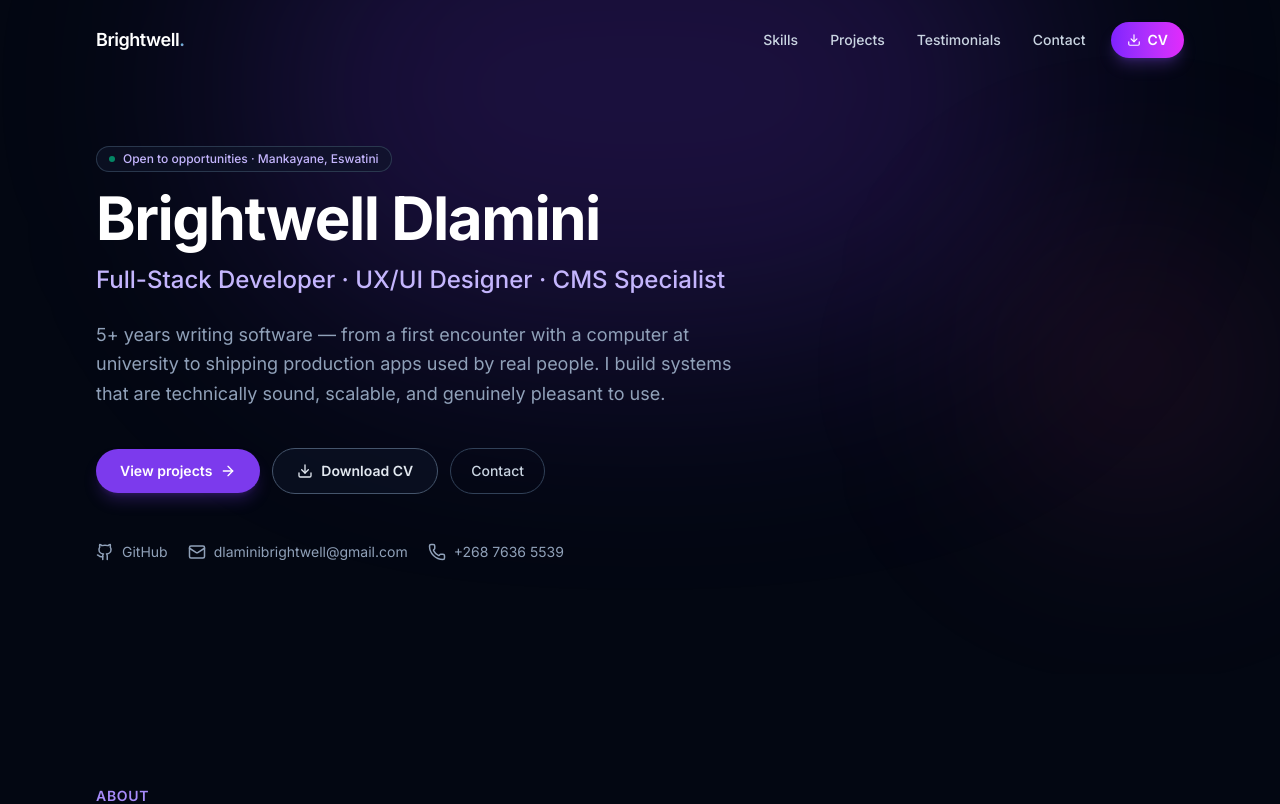
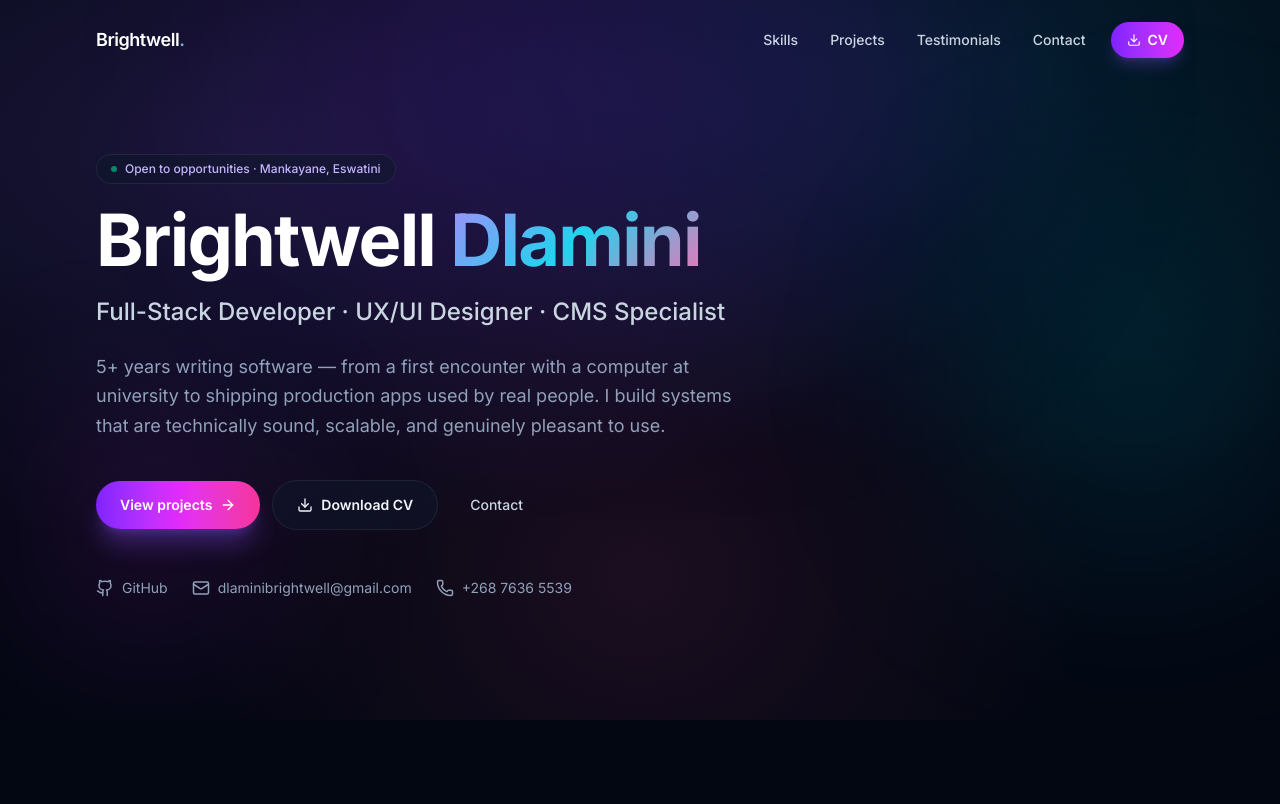
Before and after one commit to Brightwell-Dlamini/brightwell-portfolio, a Next.js app: page / in a window 1280 px wide. Shown: the top 804 px of the page. Built offline with nearby package versions, Linux system fonts and the light colour scheme.

Commit message:
feat(portfolio): Hero parallax + Skills glass cards with whileInView stagger

```diff
--- a/src/components/Hero.tsx
+++ b/src/components/Hero.tsx
@@ -1,84 +1,163 @@
+"use client";
+
+import { useRef } from "react";
+import {
+  motion,
+  useScroll,
+  useTransform,
+  useMotionValue,
+  useSpring,
+} from "framer-motion";
 import { ArrowRight, Download, Github, Mail, Phone } from "lucide-react";
+import { staggerContainer, fadeUp, springSoft } from "@/lib/animations";
 
 export function Hero() {
+  const sectionRef = useRef<HTMLElement>(null);
+  const { scrollYProgress } = useScroll({
+    target: sectionRef,
+    offset: ["start start", "end start"],
+  });
+
+  const yBlob1 = useTransform(scrollYProgress, [0, 1], [0, 120]);
+  const yBlob2 = useTransform(scrollYProgress, [0, 1], [0, -80]);
+  const opacityContent = useTransform(scrollYProgress, [0, 0.6], [1, 0.3]);
+
+  const mouseX = useMotionValue(0);
+  const mouseY = useMotionValue(0);
+  const springX = useSpring(mouseX, { stiffness: 50, damping: 20 });
+  const springY = useSpring(mouseY, { stiffness: 50, damping: 20 });
+  const orb1X = useTransform(springX, [-1, 1], [-18, 18]);
+  const orb1Y = useTransform(springY, [-1, 1], [-12, 12]);
+  const orb2X = useTransform(springX, [-1, 1], [14, -14]);
+  const orb2Y = useTransform(springY, [-1, 1], [10, -10]);
+
+  const onMouseMove = (e: React.MouseEvent) => {
+    const { clientX, clientY } = e;
+    const { innerWidth, innerHeight } = window;
+    mouseX.set((clientX / innerWidth) * 2 - 1);
+    mouseY.set((clientY / innerHeight) * 2 - 1);
+  };
+
   return (
-    <section className="relative overflow-hidden pt-28 pb-20 sm:pt-36 sm:pb-28">
-      <div className="pointer-events-none absolute inset-0">
-        <div className="absolute -top-40 left-1/2 h-[500px] w-[800px] -translate-x-1/2 rounded-full bg-brand-600/20 blur-[120px]" />
-        <div className="absolute top-1/3 right-0 h-72 w-72 rounded-full bg-accent-500/10 blur-[100px]" />
-      </div>
+    <section
+      ref={sectionRef}
+      onMouseMove={onMouseMove}
+      className="relative overflow-hidden pt-28 pb-20 sm:pt-36 sm:pb-28 min-h-[90vh] flex items-center mesh-bg"
+    >
+      <motion.div
+        className="pointer-events-none absolute -top-32 left-1/2 h-[420px] w-[700px] -translate-x-1/2 rounded-full bg-violet-600/25 blur-[120px] will-change-transform"
+        style={{ y: yBlob1, x: orb1X }}
+        animate={{ scale: [1, 1.08, 1], opacity: [0.5, 0.7, 0.5] }}
+        transition={{ duration: 8, repeat: Infinity, ease: "easeInOut" }}
+      />
+      <motion.div
+        className="pointer-events-none absolute top-1/3 right-0 h-72 w-72 rounded-full bg-cyan-500/15 blur-[100px] will-change-transform"
+        style={{ y: yBlob2, x: orb2X, translateY: orb1Y }}
+        animate={{ scale: [1, 1.12, 1] }}
+        transition={{ duration: 10, repeat: Infinity, ease: "easeInOut", delay: 1 }}
+      />
+      <motion.div
+        className="pointer-events-none absolute bottom-20 left-10 h-56 w-56 rounded-full bg-fuchsia-500/15 blur-[90px] will-change-transform"
+        style={{ x: orb2X, y: orb2Y }}
+        animate={{ y: [0, -20, 0] }}
+        transition={{ duration: 6, repeat: Infinity, ease: "easeInOut" }}
+      />
 
-      <div className="relative mx-auto max-w-6xl px-4 sm:px-6 lg:px-8">
+      <motion.div
+        className="relative mx-auto max-w-6xl px-4 sm:px-6 lg:px-8 w-full"
+        style={{ opacity: opacityContent }}
+        variants={staggerContainer}
+        initial="hidden"
+        animate="visible"
+      >
         <div className="max-w-3xl">
-          <p className="mb-4 inline-flex items-center gap-2 rounded-full border border-slate-700/80 bg-slate-900/60 px-3 py-1 text-xs font-medium text-brand-300">
+          <motion.p
+            variants={fadeUp}
+            className="mb-5 inline-flex items-center gap-2 rounded-full border border-white/10 glass px-3.5 py-1.5 text-xs font-medium text-violet-300"
+          >
             <span className="h-1.5 w-1.5 rounded-full bg-emerald-400 animate-pulse" />
             Open to opportunities · Mankayane, Eswatini
-          </p>
+          </motion.p>
 
-          <h1 className="text-4xl font-bold tracking-tight text-white sm:text-5xl lg:text-6xl">
-            Brightwell Dlamini
-          </h1>
+          <motion.h1
+            variants={fadeUp}
+            className="text-4xl font-bold tracking-tight text-white sm:text-5xl lg:text-7xl"
+          >
+            Brightwell{" "}
+            <span className="gradient-text">Dlamini</span>
+          </motion.h1>
 
-          <p className="mt-4 text-xl font-medium text-brand-300 sm:text-2xl">
+          <motion.p
+            variants={fadeUp}
+            className="mt-5 text-xl font-medium text-slate-300 sm:text-2xl"
+          >
             Full-Stack Developer · UX/UI Designer · CMS Specialist
-          </p>
+          </motion.p>
 
-          <p className="mt-6 max-w-2xl text-base leading-relaxed text-slate-400 sm:text-lg">
+          <motion.p
+            variants={fadeUp}
+            className="mt-6 max-w-2xl text-base leading-relaxed text-slate-400 sm:text-lg"
+          >
             5+ years writing software — from a first encounter with a computer at university to
             shipping production apps used by real people. I build systems that are technically
             sound, scalable, and genuinely pleasant to use.
-          </p>
+          </motion.p>
 
-          <div className="mt-10 flex flex-wrap items-center gap-3">
-            <a
+          <motion.div variants={fadeUp} className="mt-10 flex flex-wrap items-center gap-3">
+            <motion.a
               href="#projects"
-              className="inline-flex items-center gap-2 rounded-full bg-brand-600 px-6 py-3 text-sm font-semibold text-white shadow-lg shadow-brand-600/25 hover:bg-brand-500 transition-colors"
+              className="inline-flex items-center gap-2 rounded-full bg-gradient-to-r from-violet-600 via-fuchsia-500 to-pink-500 px-6 py-3.5 text-sm font-semibold text-white shadow-xl shadow-violet-500/30"
+              whileHover={{ scale: 1.05, boxShadow: "0 16px 40px -10px rgba(139,92,246,0.55)" }}
+              whileTap={{ scale: 0.96 }}
+              transition={springSoft}
             >
               View projects
               <ArrowRight size={16} />
-            </a>
-            <a
+            </motion.a>
+            <motion.a
               href="/resume"
-              className="inline-flex items-center gap-2 rounded-full border border-slate-600 bg-slate-900/50 px-6 py-3 text-sm font-semibold text-slate-200 hover:border-slate-500 hover:bg-slate-800 transition-colors"
+              className="inline-flex items-center gap-2 rounded-full border border-white/15 glass px-6 py-3.5 text-sm font-semibold text-slate-100"
+              whileHover={{ scale: 1.04, borderColor: "rgba(167,139,250,0.5)" }}
+              whileTap={{ scale: 0.96 }}
             >
               <Download size={16} />
               Download CV
-            </a>
-            <a
+            </motion.a>
+            <motion.a
               href="#contact"
-              className="inline-flex items-center gap-2 rounded-full border border-slate-700 px-5 py-3 text-sm font-medium text-slate-300 hover:text-white hover:border-slate-500 transition-colors"
+              className="inline-flex items-center gap-2 rounded-full px-5 py-3.5 text-sm font-medium text-slate-300"
+              whileHover={{ color: "#fff", x: 2 }}
+              whileTap={{ scale: 0.96 }}
             >
               Contact
-            </a>
-          </div>
+            </motion.a>
+          </motion.div>
 
-          <div className="mt-12 flex flex-wrap items-center gap-5 text-sm text-slate-400">
-            <a
-              href="https://github.com/Brightwell-Dlamini"
-              target="_blank"
-              rel="noopener noreferrer"
-              className="inline-flex items-center gap-2 hover:text-white transition-colors"
-            >
-              <Github size={18} />
-              GitHub
-            </a>
-            <a
-              href="mailto:dlaminibrightwell@gmail.com"
-              className="inline-flex items-center gap-2 hover:text-white transition-colors"
-            >
-              <Mail size={18} />
-              dlaminibrightwell@gmail.com
-            </a>
-            <a
-              href="tel:+26876365539"
-              className="inline-flex items-center gap-2 hover:text-white transition-colors"
-            >
-              <Phone size={18} />
-              +268 7636 5539
-            </a>
-          </div>
+          <motion.div
+            variants={fadeUp}
+            className="mt-12 flex flex-wrap items-center gap-6 text-sm text-slate-400"
+          >
+            {[
+              { href: "https://github.com/Brightwell-Dlamini", icon: Github, label: "GitHub" },
+              { href: "mailto:dlaminibrightwell@gmail.com", icon: Mail, label: "dlaminibrightwell@gmail.com" },
+              { href: "tel:+26876365539", icon: Phone, label: "+268 7636 5539" },
+            ].map((item) => (
+              <motion.a
+                key={item.href}
+                href={item.href}
+                target={item.href.startsWith("http") ? "_blank" : undefined}
+                rel={item.href.startsWith("http") ? "noopener noreferrer" : undefined}
+                className="inline-flex items-center gap-2"
+                whileHover={{ color: "#fff", y: -2 }}
+                whileTap={{ scale: 0.97 }}
+              >
+                <item.icon size={18} />
+                {item.label}
+              </motion.a>
+            ))}
+          </motion.div>
         </div>
-      </div>
+      </motion.div>
     </section>
   );
 }
```
Also changed, not shown: src/components/Skills.tsx (+63 -54 lines).
